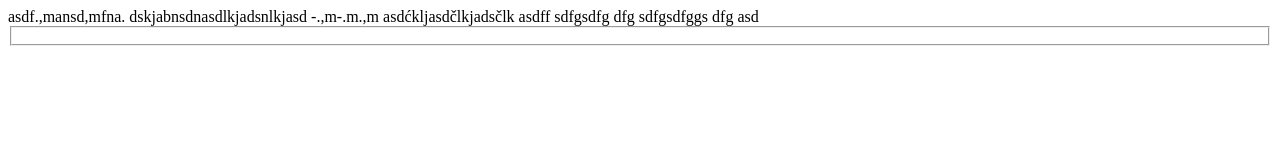
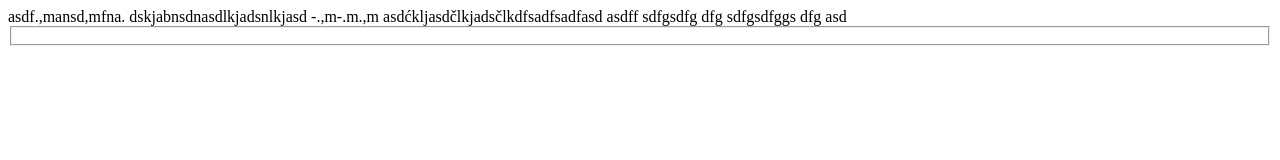
Before and after one commit to frankogovic/PORTFOLIO2, a plain HTML site: page index.html in a window 1280 px wide. Drawn offline with Linux system fonts and the light colour scheme.

Commit message:
ydsyfasdsdf

```diff
--- a/index.html
+++ b/index.html
@@ -9,7 +9,7 @@
   asdf.,mansd,mfna.
 dskjabnsdnasdlkjadsnlkjasd
 -.,m-.m.,m
-asdćkljasdčlkjadsčlk
+asdćkljasdčlkjadsčlkdfsadfsadfasd
   asdff
 
   sdfgsdfg
```
